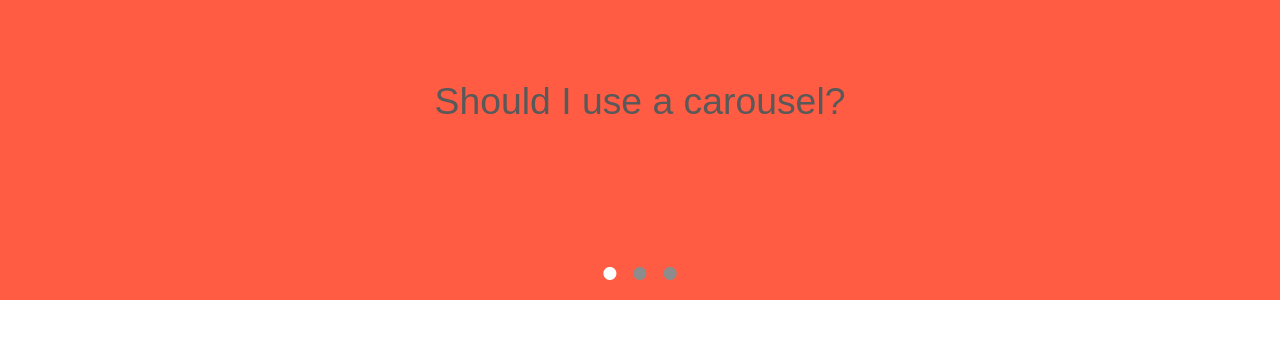
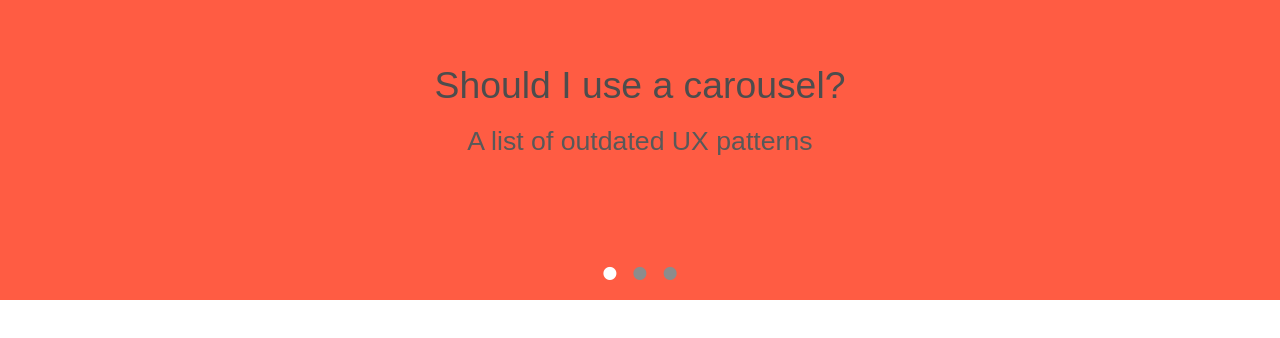
Before and after one commit to rabellamy/na-gallery, a website: page index.html in a window 1280 px wide. Drawn offline with Linux system fonts and the light colour scheme.

Commit message:
add a link to north

```diff
--- a/index.html
+++ b/index.html
@@ -14,7 +14,8 @@
       <div id="item-3" class="control-operator"></div>
       <figure class="item item-1">
       <div class="could-i-use-a-container-wrapper">
-        <a href="http://shouldiuseacarousel.com/" target="_blank">Should I use a carousel?</a>
+        <a href="http://shouldiuseacarousel.com/" target="_blank" class="should-i-use-a-carousel">Should I use a carousel?</a>
+        <a href="https://github.com/Snugug/north#outdated-ux-patterns" target="_blank" class="snugug-north">A list of outdated UX patterns</a>
       </div>
       </figure>
       <figure class="item item-2">
--- a/sass/style.scss
+++ b/sass/style.scss
@@ -62,14 +62,28 @@ a {
 .item-1 {
   background: #FF5C43;
   .could-i-use-a-container-wrapper {
-    margin-top: 5em;
+    margin-top: 4em;
     a {
-      color: lighten(black, 35%);
+      display: block;
+    }
+    .should-i-use-a-carousel {
+      color: lighten(black, 30%);
       text-rendering: optimizeLegibility;
       font-size: 13pt;
       @for $i from 1 through 20 {
         @include breakpoint((240px + 20px * $i)) {
           font-size: 13pt + 0.75pt * $i;
+        }
+      }
+      margin-bottom: .5em;
+    }
+    .snugug-north {
+      color: lighten(black, 35%);
+      text-rendering: optimizeLegibility;
+      font-size: 10pt;
+      @for $i from 1 through 20 {
+        @include breakpoint((240px + 20px * $i)) {
+          font-size: 10pt + 0.50pt * $i;
         }
       }
     }
```
Also changed, not shown: stylesheets/style.css.
